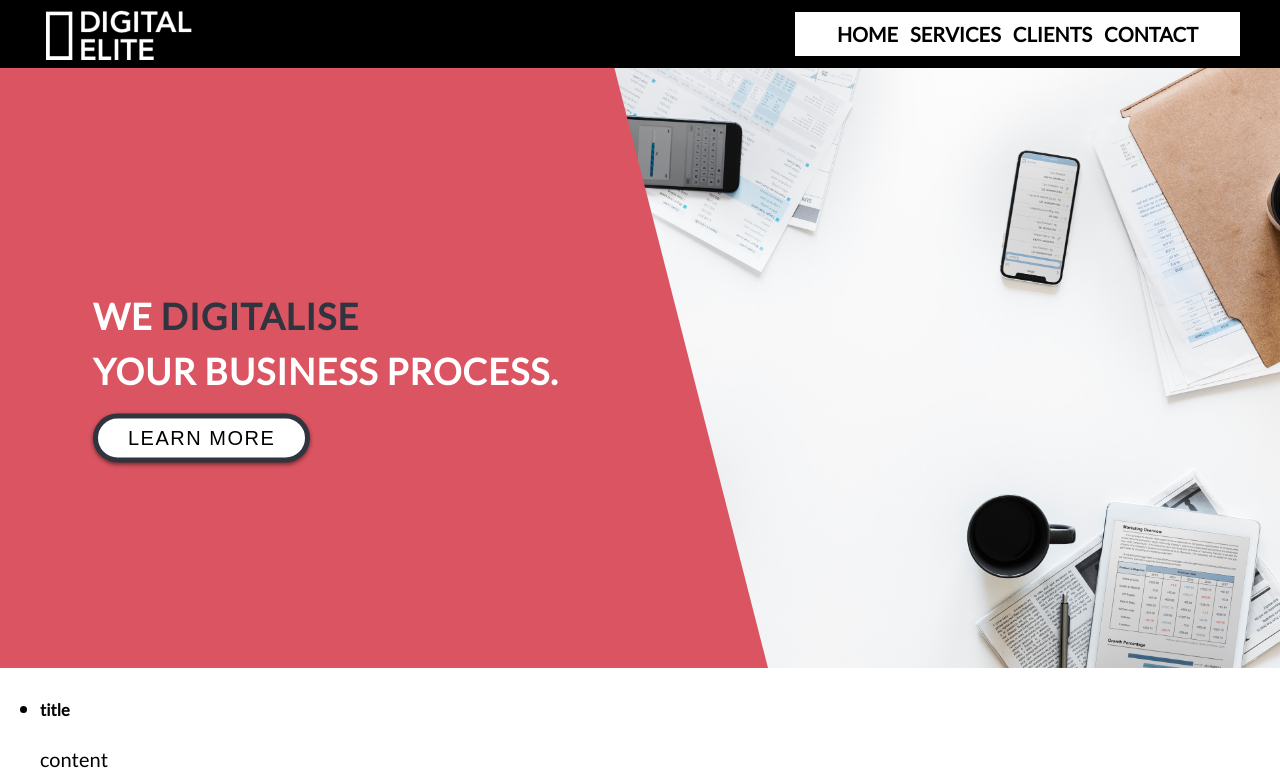
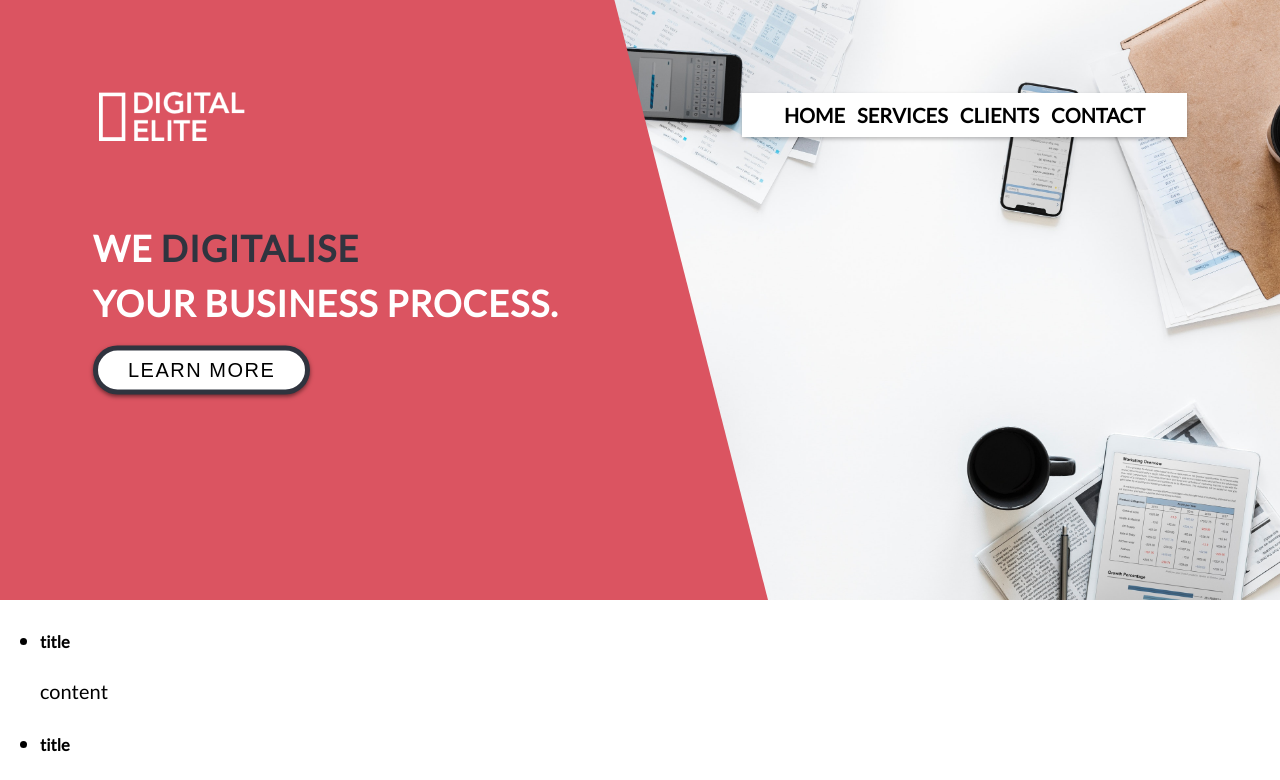
Before and after one commit to brianbest/digitalElites, a website: page index.html in a window 1280 px wide. Shown: the top 780 px of the page. Drawn offline with Linux system fonts and the light colour scheme.

Commit message:
Header now matches comp

```diff
--- a/assets/scss/components/header.scss
+++ b/assets/scss/components/header.scss
@@ -1,13 +1,19 @@
-.site-header{
-  background:black;
+.site-header {
   display: grid;
   grid-template-columns: auto auto auto 445px;
-  padding: 0 40px;
+  position: fixed;
+  max-width: 100%;
+  width: 100%;
+  z-index: 10;
+  padding: 81px 93px;
+  box-sizing: border-box;
+
   .header-logo {
-    background-image: url('/assets/images/logo.png');
+    background-image: url("/assets/images/logo.png");
     width: 160px;
     height: 68px;
   }
+
   .navigation {
     grid-column: 4;
     font-weight: 700;
@@ -23,11 +29,13 @@
       background: #fff;
       box-shadow: 0 2px 4px 0 rgba(0, 0, 0, 0.26);
     }
+
     .navigation-item {
       display: inline-block;
       margin-right: 12px;
       padding: 10px 0;
-      &:last-child{
+
+      &:last-child {
         margin-right: 0;
       }
     }
```
Also changed, not shown: assets/css/application.css.
